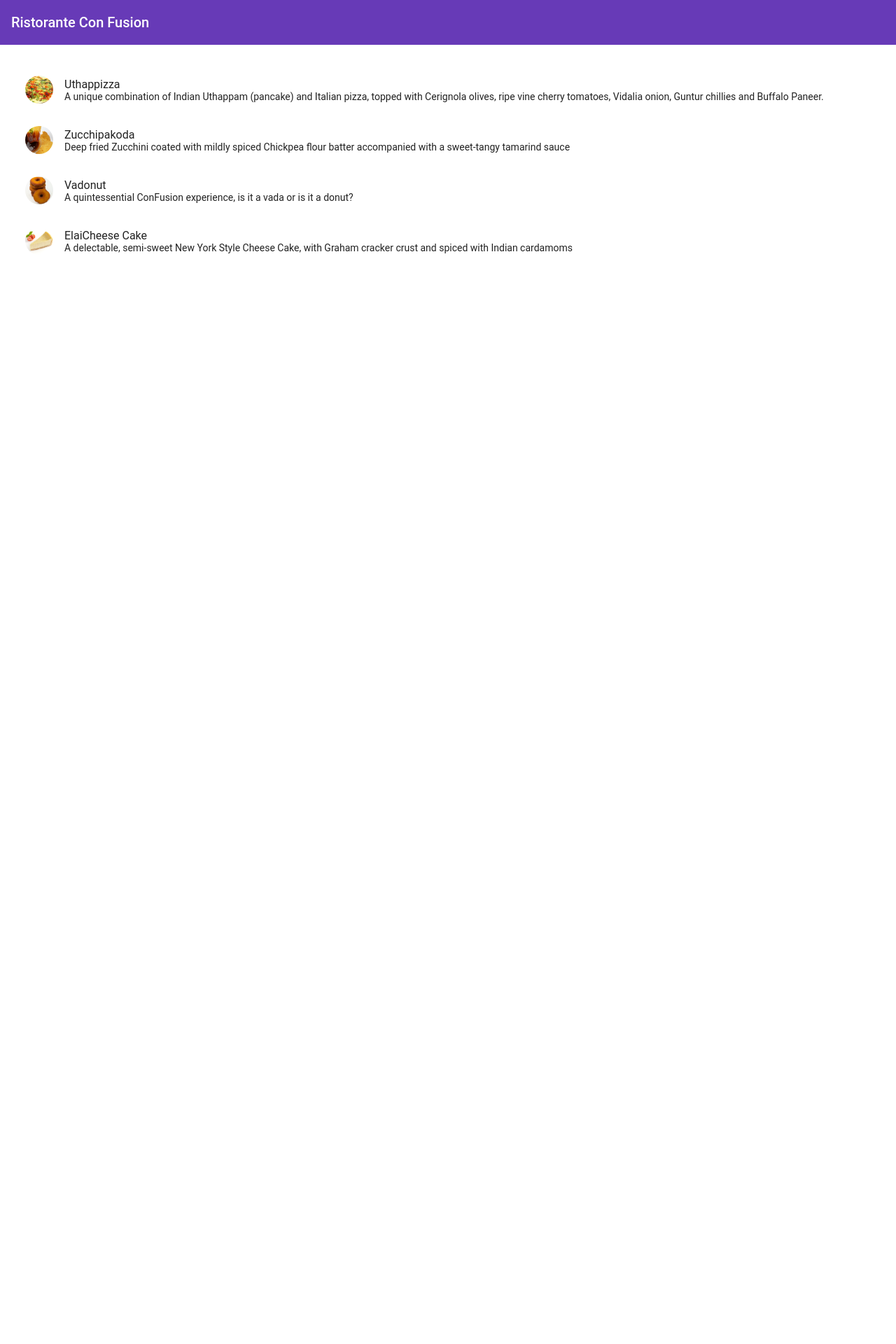
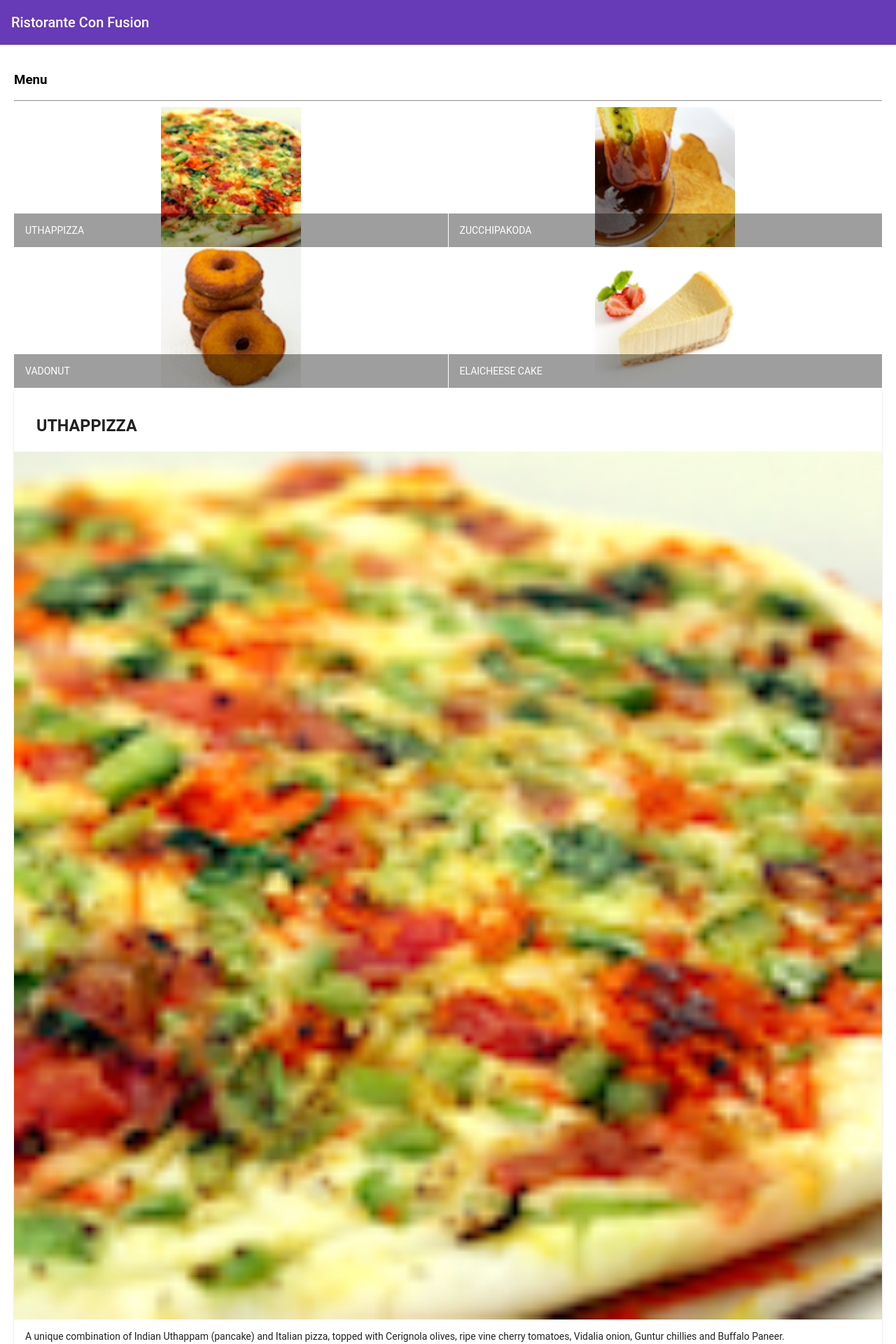
Before and after one commit to Raziel10/Angular, an Angular app in the folder conFusion/: page / in a window 1280 px wide. Shown: the top 1920 px of the page at 70% size. Before the commit the page ends 800 px from the top, so only its background shows below. Built offline with nearby package versions, Linux system fonts and the light colour scheme.

Commit message:
Components Part 2

```diff
--- a/conFusion/src/app/app.module.ts
+++ b/conFusion/src/app/app.module.ts
@@ -4,6 +4,9 @@
 import { MatToolbarModule } from '@angular/material/toolbar';
 import { FlexLayoutModule } from '@angular/flex-layout';
 import { MatListModule} from '@angular/material/list';
+import { MatGridListModule } from '@angular/material/grid-list';
+import { MatCardModule } from '@angular/material/card';
+import { MatButtonModule } from '@angular/material/button';
 
 import { AppComponent } from './app.component';
 import { MenuComponent } from './menu/menu.component';
@@ -19,6 +22,9 @@
     BrowserAnimationsModule,
     MatToolbarModule,
     MatListModule,
+    MatGridListModule,
+    MatCardModule,
+    MatButtonModule,
     FlexLayoutModule
   ],
   providers: [],
--- a/conFusion/src/app/menu/menu.component.html
+++ b/conFusion/src/app/menu/menu.component.html
@@ -1,6 +1,44 @@
 <div class="container"
       fxLayout="column"
       fxLayuot="10px">
+
+  <div>
+    <div>
+      <h3>Menu</h3>
+      <hr>
+    </div>
+  </div>
+
+  <div>
+    <mat-grid-list cols="2" rowHeight="200px">
+      <mat-grid-tile *ngFor="let dish of dishes">
+        <img height="200px" src={{dish.image}} alt={{dish.name}}>
+        <mat-grid-tile-footer>
+          <h1>{{dish.name | uppercase}}</h1>
+        </mat-grid-tile-footer>
+      </mat-grid-tile>
+    </mat-grid-list>
+  </div>
+
+  <div fxFlex *ngIf="selectedDish">
+    <mat-card>
+      <mat-card-header>
+        <mat-card-title>
+          <h3>{{selectedDish.name | uppercase}}</h3>
+        </mat-card-title>
+      </mat-card-header>
+      <img mat-card-image src={{selectedDish.image}} alt={{selectedDish.name}}>
+      <mat-card-content>
+        <p>{{selectedDish.description}}
+        </p>
+      </mat-card-content>
+      <mat-card-actions>
+        <button mat-button>LIKE</button>
+        <button mat-button>SHARE</button>
+      </mat-card-actions>
+    </mat-card>
+  </div>
+
   <mat-list fxFlex>
     <mat-list-item *ngFor="let dish of dishes">
       <img matListAvatar src={{dish.image}} alt={{dish.name}}>
--- a/conFusion/src/app/menu/menu.component.ts
+++ b/conFusion/src/app/menu/menu.component.ts
@@ -1,13 +1,7 @@
 import { Component, OnInit } from '@angular/core';
 import { Dish } from '../shared/dish'
 
-@Component({
-  selector: 'app-menu',
-  templateUrl: './menu.component.html',
-  styleUrls: ['./menu.component.scss']
-})
-export class MenuComponent implements OnInit {
-  dishes: Dish[] = [
+const DISHES: Dish[] = [
   {
     id: '0',
     name: 'Uthappizza',
@@ -50,7 +44,18 @@
     description: 'A delectable, semi-sweet New York Style Cheese Cake, with Graham cracker crust and spiced with Indian cardamoms'
   }
  ];
+
+
+@Component({
+  selector: 'app-menu',
+  templateUrl: './menu.component.html',
+  styleUrls: ['./menu.component.scss']
+})
+export class MenuComponent implements OnInit {
   constructor() { }
+  dishes = DISHES;
+
+  selectedDish = DISHES[0];
 
   ngOnInit() {
   }
```
Lines whose indentation alone changed are shown as unchanged.
